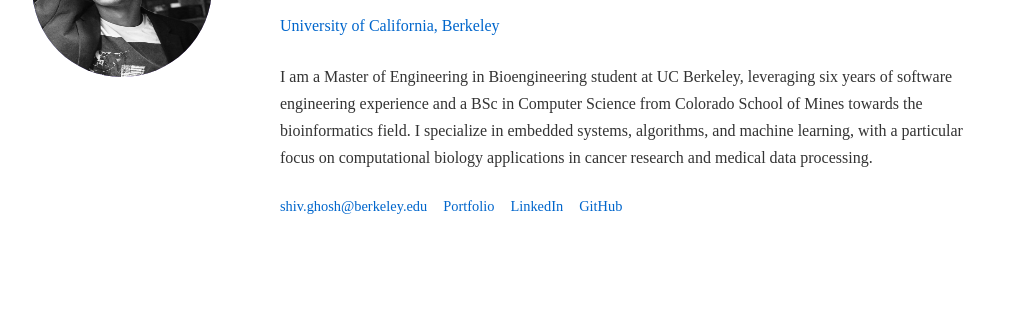
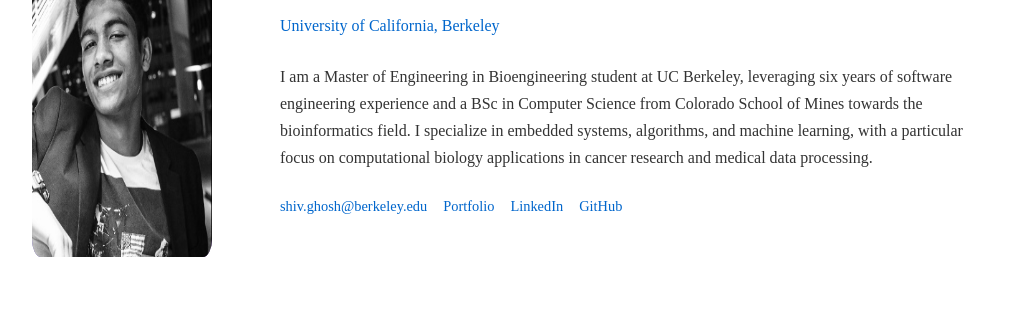
Before and after one commit to shivghosh/shivghosh.github.io, a plain HTML site: page index.html in a window 1280 px wide. Shown: the part 215-543 px from the top of the page, without its empty margins (128-1151 px from the left). Drawn offline with Linux system fonts and the light colour scheme.

Commit message:
Adjusting image to be more like regular image

```diff
--- a/index.html
+++ b/index.html
@@ -85,8 +85,8 @@
 
         .profile-image {
             width: 180px;
-            height: 180px;
-            border-radius: 50%;
+            height: 360px;
+            border-radius: 5%;
             background: linear-gradient(135deg, #667eea 0%, #764ba2 100%);
             display: flex; /* Kept for centering if you still show initials */
             align-items: center; /* Kept for centering if you still show initials */
```
